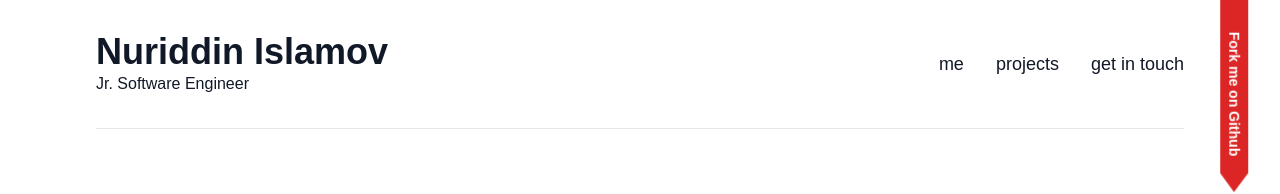
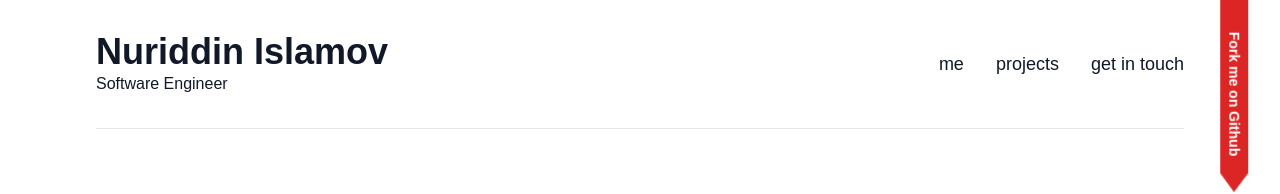
Before and after one commit to noonosh/nuriddinislamov.com-old, a React (Create React App) app: page / in a window 1280 px wide. Shown: the top 194 px of the page. Built offline with nearby package versions, Linux system fonts and the light colour scheme; what react-animations would draw is missing.

Commit message:
remove JR.

```diff
--- a/src/components/NavBar.js
+++ b/src/components/NavBar.js
@@ -1,6 +1,6 @@
-import React from 'react';
-import useWindowDimensions from '../lib/windowDimensions';
-import { Link } from 'react-router-dom';
+import React from "react";
+import useWindowDimensions from "../lib/windowDimensions";
+import { Link } from "react-router-dom";
 
 const NavBar = () => {
 	const { width } = useWindowDimensions();
@@ -12,11 +12,11 @@ const NavBar = () => {
 					<div className='text-center md:text-left'>
 						<h1 className='font-extrabold text-2xl md:text-4xl md:self-center md:mb-0 inline-block'>
 							<Link to='/' className='link'>
-								{width >= 768 ? 'Nuriddin Islamov' : 'Nuriddin'}
+								{width >= 768 ? "Nuriddin Islamov" : "Nuriddin"}
 							</Link>
 						</h1>
 						<p className='font-light text-base md:text-base'>
-							Jr. Software Engineer
+							Software Engineer
 						</p>
 					</div>
 
```
